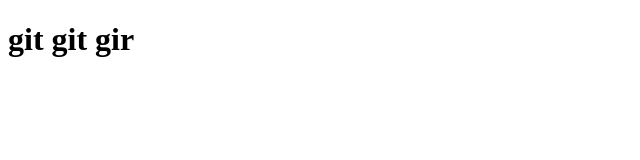
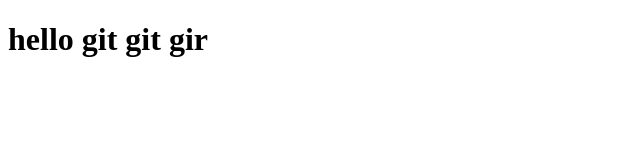
Before and after one commit to LukaszBabicki/git-course-4, a plain HTML site: page index.html in a window 1280 px wide. Shown: the whole page, without its empty margins (0-640 px from the left). Drawn offline with Linux system fonts and the light colour scheme.

Commit message:
Hello git add to index.html

```diff
--- a/index.html
+++ b/index.html
@@ -7,6 +7,6 @@
     <title>Git course 4</title>
 </head>
 <body>
-    <h1>git git gir</h1>
+    <h1>hello git git gir</h1>
 </body>
 </html>
```
